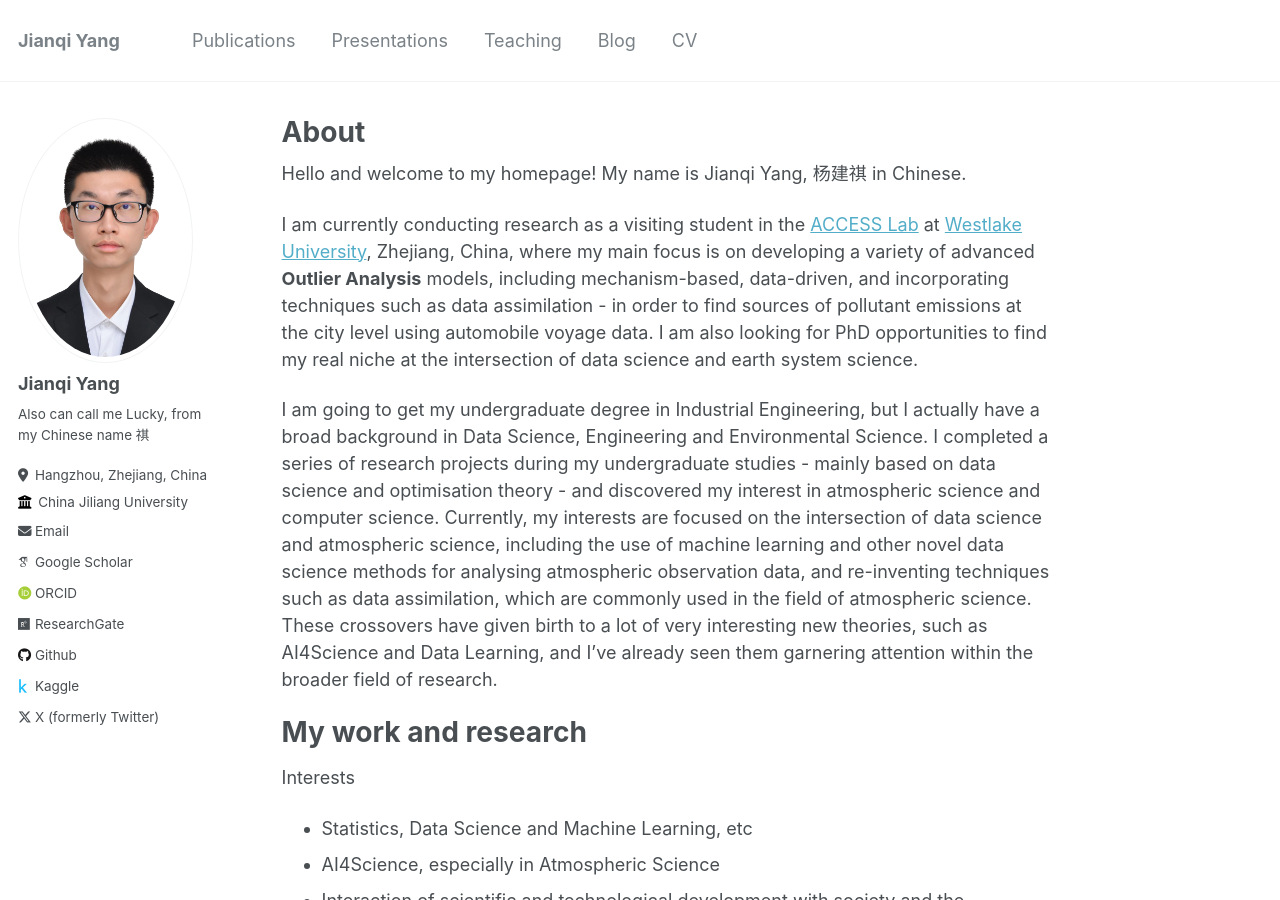
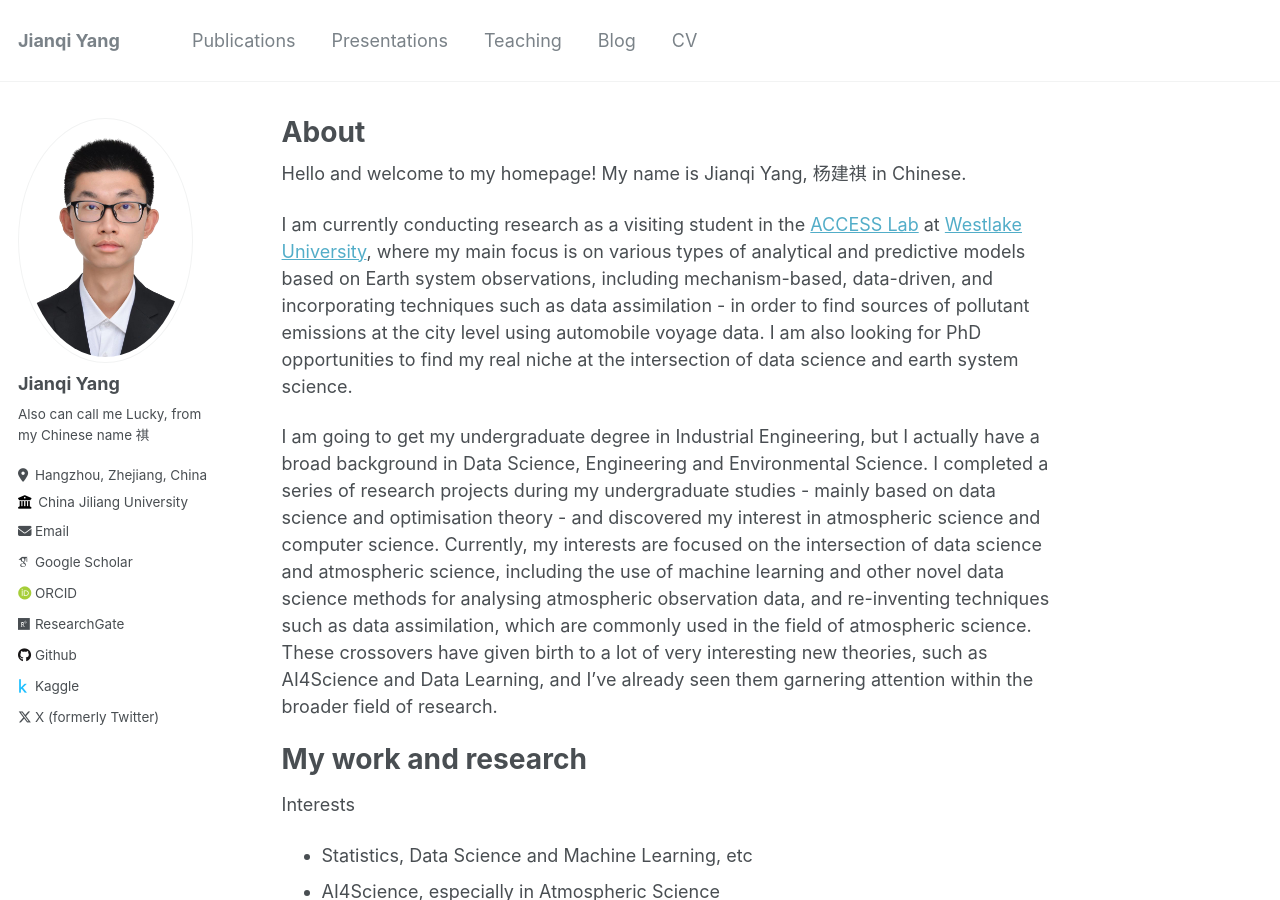
Before and after one commit to thinkswhat/thinkswhat.github.io, a Jekyll site: the page built from _pages/about.md, in a window 1280 px wide and 900 px high. Built offline with Jekyll 4.4.1, drawn with Linux system fonts in a browser that asks for light colours; some web fonts are replaced.

Commit message:
Update about.md

```diff
--- a/_pages/about.md
+++ b/_pages/about.md
@@ -9,7 +9,7 @@ redirect_from:
 
 Hello and welcome to my homepage! My name is Jianqi Yang, 杨建祺 in Chinese.
 
-I am currently conducting research as a visiting student in the [ACCESS Lab](https://atmosphere-westlake.com/research.html) at [Westlake University](https://en.westlake.edu.cn), Zhejiang, China, where my main focus is on developing a variety of advanced **Outlier Analysis** models, including mechanism-based, data-driven, and incorporating techniques such as data assimilation - in order to find sources of pollutant emissions at the city level using automobile voyage data. I am also looking for PhD opportunities to find my real niche at the intersection of data science and earth system science.
+I am currently conducting research as a visiting student in the [ACCESS Lab](https://atmosphere-westlake.com/research.html) at [Westlake University](https://en.westlake.edu.cn), where my main focus is on various types of analytical and predictive models based on Earth system observations, including mechanism-based, data-driven, and incorporating techniques such as data assimilation - in order to find sources of pollutant emissions at the city level using automobile voyage data. I am also looking for PhD opportunities to find my real niche at the intersection of data science and earth system science.
 
 I am going to get my undergraduate degree in Industrial Engineering, but I actually have a broad background in Data Science, Engineering and Environmental Science. I completed a series of research projects during my undergraduate studies - mainly based on data science and optimisation theory - and discovered my interest in atmospheric science and computer science. Currently, my interests are focused on the intersection of data science and atmospheric science, including the use of machine learning and other novel data science methods for analysing atmospheric observation data, and re-inventing techniques such as data assimilation, which are commonly used in the field of atmospheric science. These crossovers have given birth to a lot of very interesting new theories, such as AI4Science and Data Learning, and I've already seen them garnering attention within the broader field of research.
 
```
